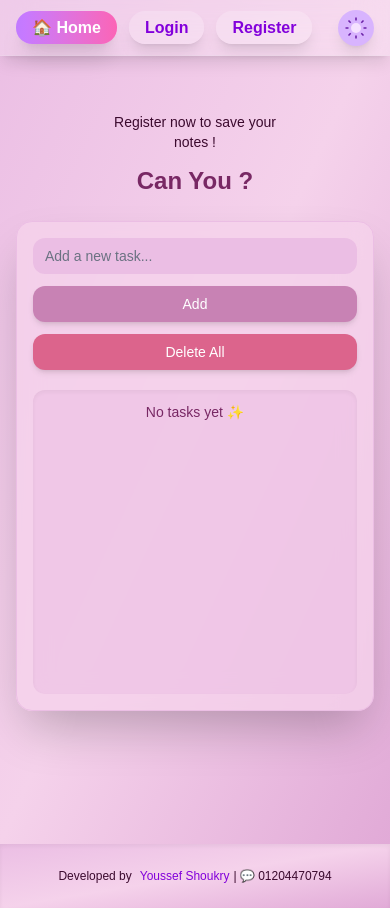
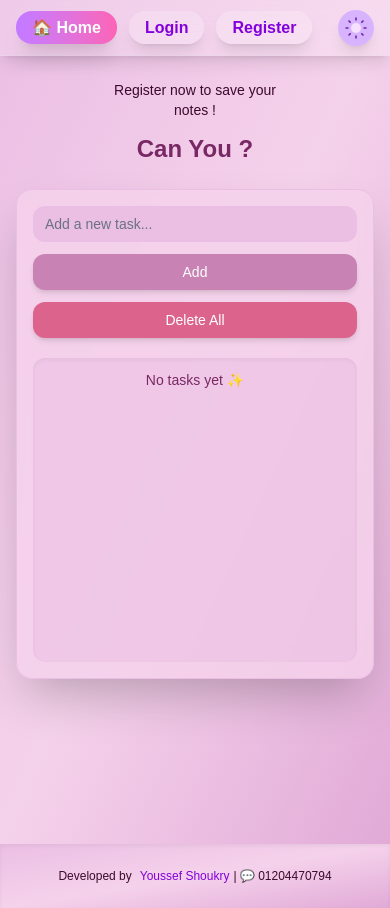
Before and after one commit to youssefshoukry1/To-do-List, a Next.js app: page / in a window 390 px wide. Built offline with nearby package versions, Linux system fonts and the light colour scheme.

Commit message:
update project

```diff
--- a/src/app/page.tsx
+++ b/src/app/page.tsx
@@ -55,7 +55,7 @@ export default function Home() {
 
   return (
 <section
-  className={`p-4 sm:p-6 pt-24 flex flex-col justify-center items-center min-h-screen transition-all duration-500 ${
+  className={`p-4 sm:p-6 pt-8 flex flex-col justify-center items-center min-h-screen transition-all duration-500 ${
     mood === "light"
       ? "bg-gradient-to-br from-[rgb(235,190,228)] via-[rgb(245,210,235)] to-[rgb(225,170,215)] text-[#3b0a2e]"
       : "bg-gradient-to-b from-[#121212] to-[#1E1E1E] text-gray-200"
@@ -65,7 +65,7 @@ export default function Home() {
       initial={{ opacity: 0, y: -10 }}
       animate={{ opacity: 1, y: 0 }}
       transition={{ duration: 1.2 }}
-      className="absolute top-28 sm:top-20 md:top-20 left-1/2 -translate-x-1/2 text-center text-sm sm:text-base md:text-lg px-4"
+      className="absolute top-20 sm:top-20 md:top-20 left-1/2 -translate-x-1/2 text-center text-sm sm:text-base md:text-lg px-4"
     >
       Register now to save your notes !
     </motion.p>
```
